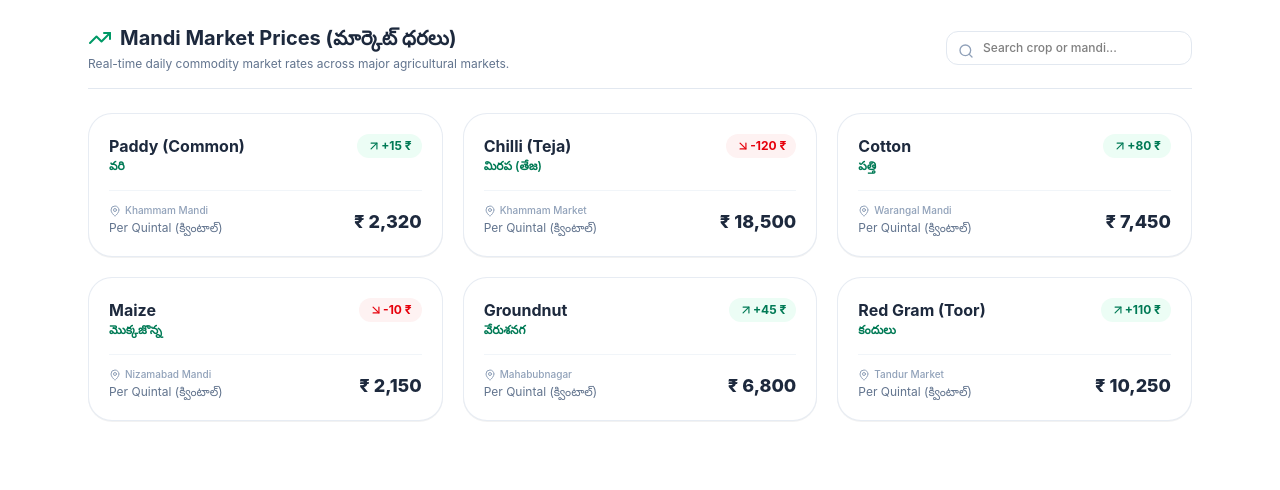
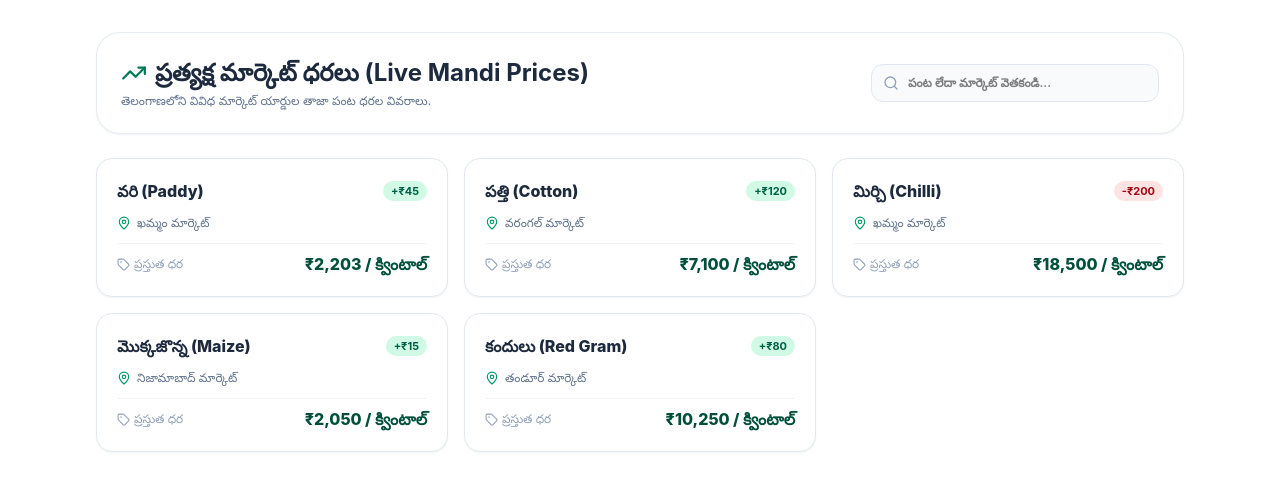
Before and after one commit to Appala-Manohar/krishimitraa-ai, a React (Vite) app: page /market-prices in a window 1280 px wide. Shown: the top 490 px of the page. Built offline with nearby package versions, Linux system fonts and the light colour scheme; sample sign-in values are in the browser's storage.

Commit message:
Fixed all unused variables and build errors

```diff
--- a/src/routes/_authenticated/market-prices.tsx
+++ b/src/routes/_authenticated/market-prices.tsx
@@ -1,87 +1,79 @@
 import { useState } from "react";
-import { TrendingUp, Search, RefreshCw, ArrowUpRight, ArrowDownRight, MapPin } from "lucide-react";
-
-interface CommodityPrice {
-  id: number;
-  cropName: string;
-  teluguName: string;
-  mandi: string;
-  pricePerQuintal: number;
-  change: number; // percentage or amount change
-  isUp: boolean;
-}
+import { TrendingUp, Search, MapPin, Tag } from "lucide-react";
 
 export default function MarketPrices() {
-  const [searchTerm, setSearchTerm] = useState("");
-  const [selectedState, setSelectedState] = useState("Telangana");
+  const [searchQuery, setSearchQuery] = useState("");
 
-  const marketData: CommodityPrice[] = [
-    { id: 1, cropName: "Paddy (Common)", teluguName: "వరి", mandi: "Khammam Mandi", pricePerQuintal: 2320, change: 15, isUp: true },
-    { id: 2, cropName: "Chilli (Teja)", teluguName: "మిరప (తేజ)", mandi: "Khammam Market", pricePerQuintal: 18500, change: -120, isUp: false },
-    { id: 3, cropName: "Cotton", teluguName: "పత్తి", mandi: "Warangal Mandi", pricePerQuintal: 7450, change: 80, isUp: true },
-    { id: 4, cropName: "Maize", teluguName: "మొక్కజొన్న", mandi: "Nizamabad Mandi", pricePerQuintal: 2150, change: -10, isUp: false },
-    { id: 5, cropName: "Groundnut", teluguName: "వేరుశనగ", mandi: "Mahabubnagar", pricePerQuintal: 6800, change: 45, isUp: true },
-    { id: 6, cropName: "Red Gram (Toor)", teluguName: "కందులు", mandi: "Tandur Market", pricePerQuintal: 10250, change: 110, isUp: true },
+  const marketData = [
+    { id: 1, crop: "వరి (Paddy)", price: "₹2,203 / క్వింటాల్", change: "+₹45", location: "ఖమ్మం మార్కెట్", status: "up" },
+    { id: 2, crop: "పత్తి (Cotton)", price: "₹7,100 / క్వింటాల్", change: "+₹120", location: "వరంగల్ మార్కెట్", status: "up" },
+    { id: 3, crop: "మిర్చి (Chilli)", price: "₹18,500 / క్వింటాల్", change: "-₹200", location: "ఖమ్మం మార్కెట్", status: "down" },
+    { id: 4, crop: "మొక్కజొన్న (Maize)", price: "₹2,050 / క్వింటాల్", change: "+₹15", location: "నిజామాబాద్ మార్కెట్", status: "up" },
+    { id: 5, crop: "కందులు (Red Gram)", price: "₹10,250 / క్వింటాల్", change: "+₹80", location: "తండూర్ మార్కెట్", status: "up" },
   ];
 
-  const filteredData = marketData.filter(
-    (item) =>
-      item.cropName.toLowerCase().includes(searchTerm.toLowerCase()) ||
-      item.teluguName.includes(searchTerm) ||
-      item.mandi.toLowerCase().includes(searchTerm.toLowerCase())
+  const filteredData = marketData.filter((item) =>
+    item.crop.toLowerCase().includes(searchQuery.toLowerCase()) ||
+    item.location.toLowerCase().includes(searchQuery.toLowerCase())
   );
 
   return (
-    <div className="p-6 max-w-6xl mx-auto font-sans space-y-6">
-      <div className="flex flex-col md:flex-row md:items-center justify-between gap-4 border-b border-slate-200 pb-4">
+    <div className="p-4 sm:p-8 max-w-6xl mx-auto space-y-6">
+      {/* Header */}
+      <div className="flex flex-col sm:flex-row sm:items-center justify-between gap-4 bg-white p-6 rounded-3xl border border-slate-200/80 shadow-xs">
         <div>
-          <h1 className="text-xl font-bold text-slate-800 flex items-center gap-2">
-            <TrendingUp className="text-emerald-600" size={24} />
-            Mandi Market Prices (మార్కెట్ ధరలు)
+          <h1 className="text-2xl font-bold text-slate-800 flex items-center gap-2">
+            <TrendingUp className="text-emerald-700" size={26} />
+            ప్రత్యక్ష మార్కెట్ ధరలు (Live Mandi Prices)
           </h1>
           <p className="text-xs text-slate-500 mt-1">
-            Real-time daily commodity market rates across major agricultural markets.
+            తెలంగాణలోని వివిధ మార్కెట్ యార్డుల తాజా పంట ధరల వివరాలు.
           </p>
         </div>
 
-        <div className="flex items-center gap-3">
-          <div className="relative">
-            <Search size={16} className="absolute left-3 top-3 text-slate-400" />
-            <input
-              type="text"
-              placeholder="Search crop or mandi..."
-              value={searchTerm}
-              onChange={(e) => setSearchTerm(e.target.value)}
-              className="pl-9 pr-4 py-2 bg-white border border-slate-200 rounded-xl text-xs font-medium outline-none focus:border-emerald-500 transition"
-            />
-          </div>
+        {/* Search Bar */}
+        <div className="relative flex items-center w-full sm:w-72">
+          <input
+            type="text"
+            placeholder="పంట లేదా మార్కెట్ వెతకండి..."
+            value={searchQuery}
+            onChange={(e) => setSearchQuery(e.target.value)}
+            className="w-full pl-9 pr-4 py-2.5 bg-slate-50 border border-slate-200 rounded-xl text-xs font-semibold outline-none focus:border-emerald-600 focus:bg-white transition"
+          />
+          <Search size={16} className="absolute left-3 text-slate-400" />
         </div>
       </div>
 
-      <div className="grid grid-cols-1 md:grid-cols-2 lg:grid-cols-3 gap-5">
+      {/* Prices Grid */}
+      <div className="grid grid-cols-1 md:grid-cols-2 lg:grid-cols-3 gap-4">
         {filteredData.map((item) => (
-          <div key={item.id} className="bg-white border border-slate-200/80 p-5 rounded-3xl shadow-2xs hover:shadow-md transition">
-            <div className="flex justify-between items-start mb-2">
-              <div>
-                <h3 className="text-base font-bold text-slate-800">{item.cropName}</h3>
-                <p className="text-xs font-semibold text-emerald-700">{item.teluguName}</p>
-              </div>
-              <span className={`flex items-center text-xs font-bold px-2.5 py-1 rounded-xl ${
-                item.isUp ? "bg-emerald-50 text-emerald-700" : "bg-red-50 text-red-600"
-              }`}>
-                {item.isUp ? <ArrowUpRight size={14} /> : <ArrowDownRight size={14} />}
-                {item.change > 0 ? `+${item.change}` : item.change} ₹
+          <div
+            key={item.id}
+            className="bg-white p-5 rounded-2xl border border-slate-200 shadow-xs hover:shadow-md transition space-y-3"
+          >
+            <div className="flex items-center justify-between">
+              <span className="font-extrabold text-base text-slate-800">{item.crop}</span>
+              <span
+                className={`text-[11px] font-bold px-2 py-0.5 rounded-full ${
+                  item.status === "up"
+                    ? "bg-emerald-100 text-emerald-800"
+                    : "bg-red-100 text-red-800"
+                }`}
+              >
+                {item.change}
               </span>
             </div>
 
-            <div className="mt-4 pt-3 border-t border-slate-100 flex items-end justify-between">
-              <div>
-                <p className="text-[10px] text-slate-400 font-medium flex items-center gap-1">
-                  <MapPin size={12} /> {item.mandi}
-                </p>
-                <p className="text-xs text-slate-500 mt-0.5">Per Quintal (క్వింటాల్)</p>
-              </div>
-              <p className="text-lg font-extrabold text-slate-800">₹ {item.pricePerQuintal.toLocaleString("en-IN")}</p>
+            <div className="flex items-center gap-1.5 text-slate-500 text-xs">
+              <MapPin size={14} className="text-emerald-600" />
+              <span>{item.location}</span>
+            </div>
+
+            <div className="pt-2 border-t border-slate-100 flex items-center justify-between">
+              <span className="text-xs text-slate-400 font-medium flex items-center gap-1">
+                <Tag size={13} /> ప్రస్తుత ధర
+              </span>
+              <span className="text-base font-extrabold text-emerald-900">{item.price}</span>
             </div>
           </div>
         ))}
```
Also changed, not shown: src/components/WeatherWidget.tsx (+35 -81 lines).
